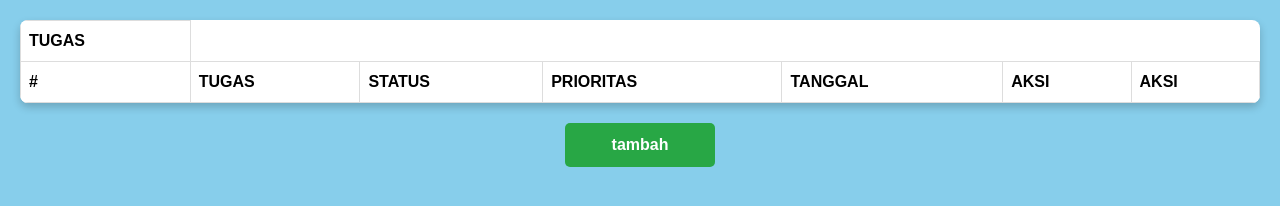
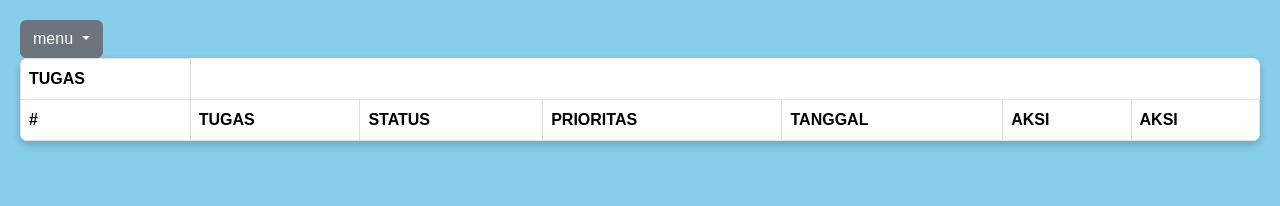
Before and after one commit to ayulstri/ujikom2025, a plain HTML site: page index.html in a window 1280 px wide. Drawn offline with nearby package versions, Linux system fonts and the light colour scheme; no server answers.

Commit message:
update index.html

```diff
--- a/index.html
+++ b/index.html
@@ -18,7 +18,15 @@
 
    <body>
    <table class="table" id="daftar-tugas">
-
+     <!-- dropdown -->
+  <div class="dropdown">
+    <button class="btn btn-secondary dropdown-toggle" type="button" id="dropdownMenuButton1" data-bs-toggle="dropdown" aria-expanded="false">
+      menu
+    </button>
+    <ul class="dropdown-menu" aria-labelledby="dropdownMenuButton1">
+      <li><a class="dropdown-item" href="tambah.html">tambah</a></li>
+    </ul>
+  </div>
        <style>
   body {
 background-color: skyblue;
@@ -72,7 +80,6 @@ background-color: skyblue;
    </table>
 
 
-   <a href="tambah.html" class="tombol">tambah</a>
 
    <script type="module">
      import { ambildaftartugas, hapustugas } from './main.js';
```
